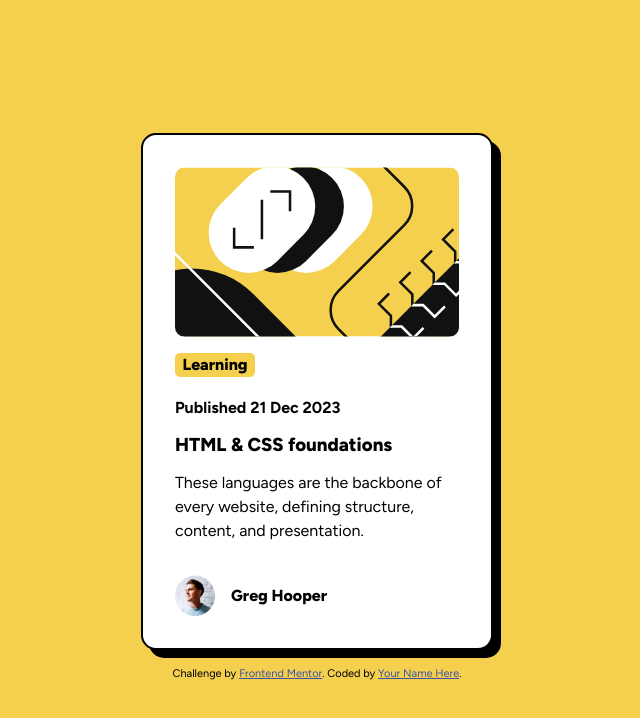
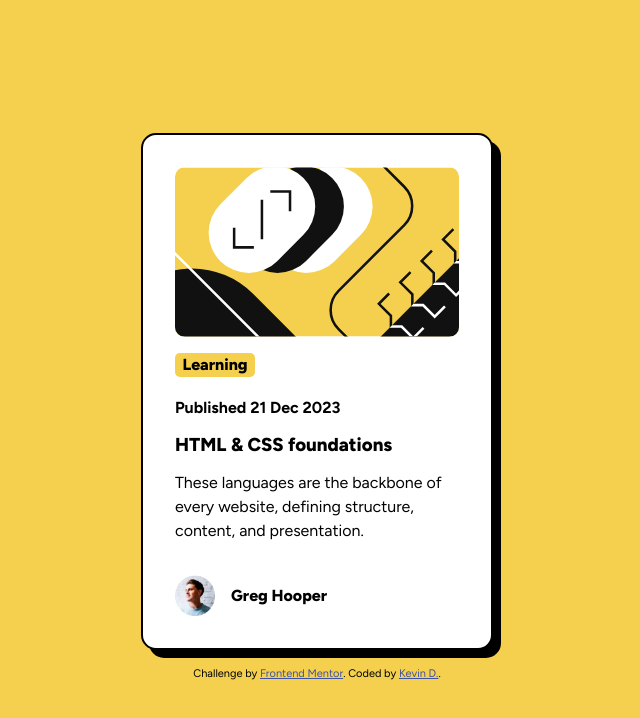
Before and after one commit to dongkp96/blog-preview-card-main, a plain HTML site: page blog-preview-card-main/index.html in a window 1280 px wide. Shown: the whole page, without its empty margins (323-963 px from the left). Drawn offline with Linux system fonts and the light colour scheme.

Commit message:
Changes text

```diff
--- a/blog-preview-card-main/index.html
+++ b/blog-preview-card-main/index.html
@@ -33,7 +33,7 @@
   <footer>
     <div class="attribution">
       Challenge by <a href="https://www.frontendmentor.io?ref=challenge" target="_blank">Frontend Mentor</a>.
-      Coded by <a href="#">Your Name Here</a>.
+      Coded by <a href="#">Kevin D.</a>.
     </div>
   </footer>
 </body>
```
